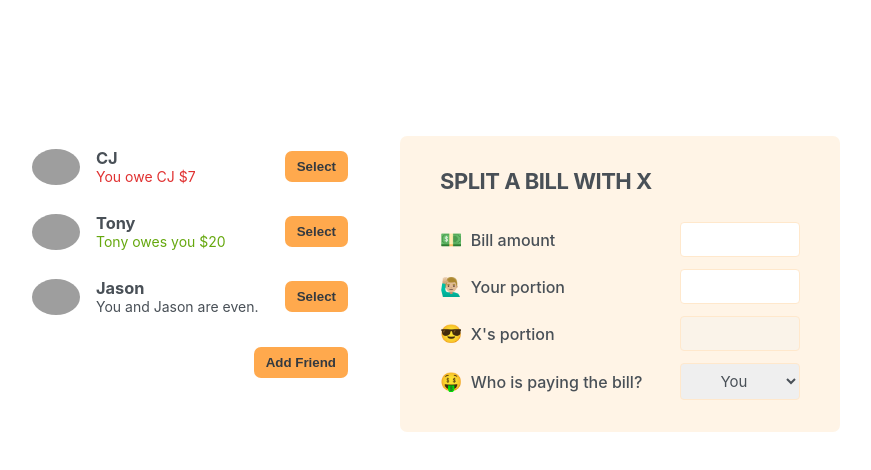
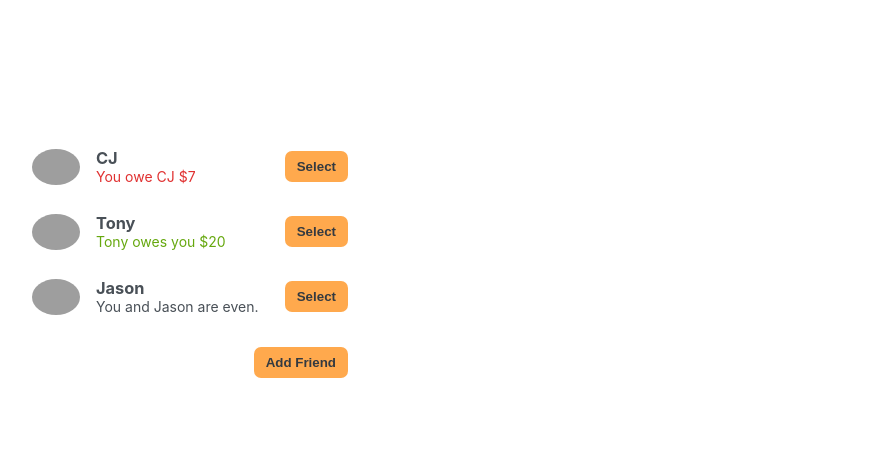
Before and after one commit to awesdillon/fair-share, a React (Create React App) app: page / in a window 1280 px wide. Shown: the top 470 px of the page, without its empty margins (210-1081 px from the left). Built offline with nearby package versions, Linux system fonts and the light colour scheme; grey boxes are pictures that could not be loaded.

Commit message:
select friend funcionality, conditional rendering of CSS

```diff
--- a/src/App.js
+++ b/src/App.js
@@ -34,6 +34,7 @@
 function App() {
   const [friends, setFriends] = useState(initialFriends);
   const [showAddFriend, setShowAddFriend] = useState(false);
+  const [selectedFriend, setSelectedFriend] = useState(null);
 
   function handleShowAddFriend() {
     setShowAddFriend((show) => !show);
@@ -43,35 +44,50 @@
     setFriends((friends) => [...friends, friend]);
     setShowAddFriend(false);
   }
+
+  function handleSelection(friend) {
+    setSelectedFriend((cur) => (cur?.id === friend.id ? null : friend));
+    setShowAddFriend(false);
+  }
   return (
     <div className="app">
       <div className="sidebar">
-        <FriendsList friends={friends} />
+        <FriendsList
+          friends={friends}
+          onSelection={handleSelection}
+          selectedFriend={selectedFriend}
+        />
         {showAddFriend && <FormAddFriend onAddFriend={handleAddFriend} />}
         <Button onClick={handleShowAddFriend}>
           {showAddFriend ? "Close" : "Add Friend"}
         </Button>
       </div>
-      <FormSplitBill />
+      {selectedFriend && <FormSplitBill selectedFriend={selectedFriend} />}
     </div>
   );
 }
 
-function FriendsList({ friends }) {
+function FriendsList({ friends, onSelection, selectedFriend }) {
   return (
     <>
       <ul>
         {friends.map((friend) => (
-          <Friend friend={friend} key={friend.id} />
+          <Friend
+            friend={friend}
+            key={friend.id}
+            onSelection={onSelection}
+            selectedFriend={selectedFriend}
+          />
         ))}
       </ul>
     </>
   );
 }
 
-function Friend({ friend, key }) {
+function Friend({ friend, key, onSelection, selectedFriend }) {
+  const isSelected = selectedFriend?.id === friend.id;
   return (
-    <li>
+    <li className={isSelected ? "selected" : ""}>
       <img src={friend.image} alt={friend.name} />
       <h3>{friend.name}</h3>
       {friend.balance < 0 && (
@@ -85,7 +101,9 @@
         </p>
       )}
       {friend.balance === 0 && <p>You and {friend.name} are even.</p>}
-      <Button>Select</Button>
+      <Button onClick={() => onSelection(friend)}>
+        {isSelected ? "Close" : "Select"}
+      </Button>
     </li>
   );
 }
@@ -129,21 +147,23 @@
   );
 }
 
-function FormSplitBill() {
+function FormSplitBill({ selectedFriend }) {
   return (
     <form className="form-split-bill">
-      <h2>Split a bill with x</h2>
+      <h2>Split a bill with {selectedFriend.name}</h2>
       <label>💵 Bill amount</label>
       <input type="text" />
       <label>🙋🏼‍♂️ Your portion</label>
       <input type="text" />
-      <label>😎 X's portion</label>
+      <label>😎 {selectedFriend.name}'s portion</label>
       <input type="text" disabled />
       <label>🤑 Who is paying the bill?</label>
       <select>
         <option value="user">You</option>
-        <option value="friend">X</option>
+        <option value="friend">{selectedFriend.name}</option>
       </select>
+
+      <Button>Split Bill</Button>
     </form>
   );
 }
```
